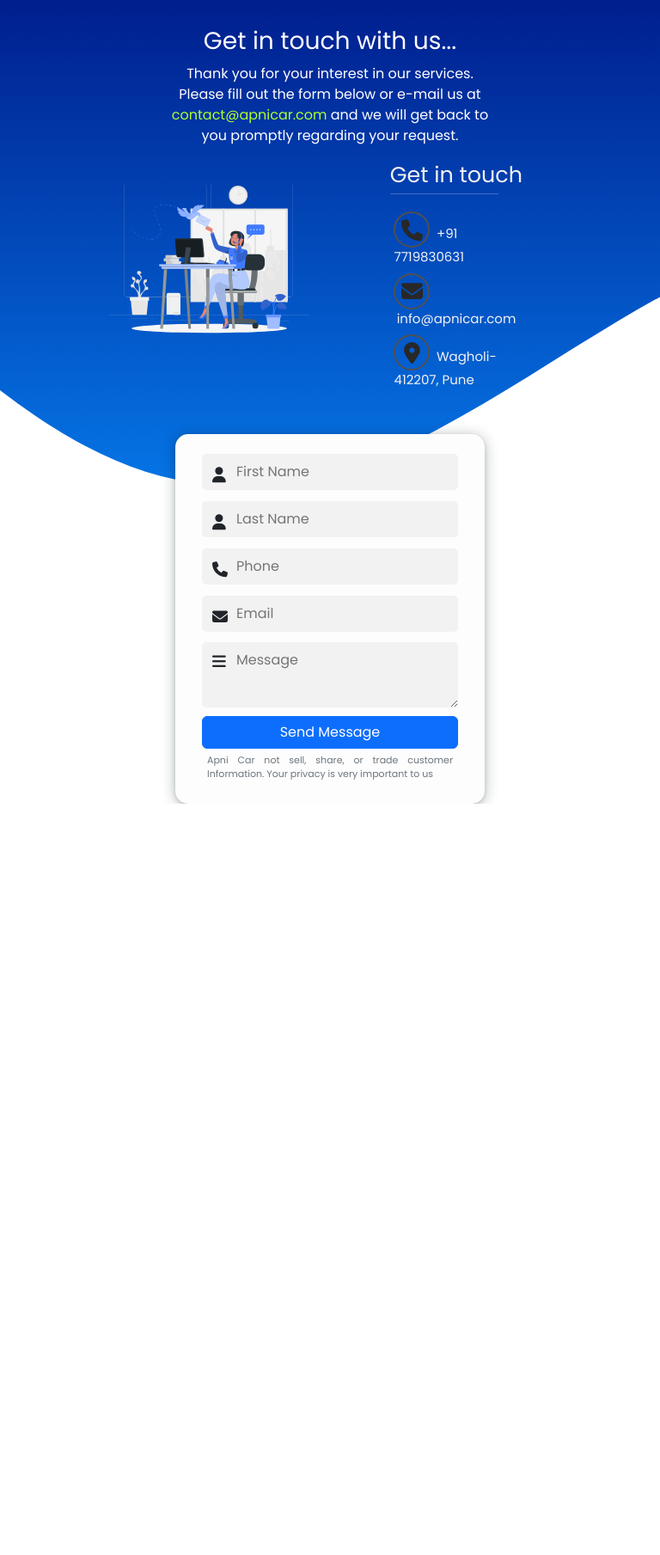
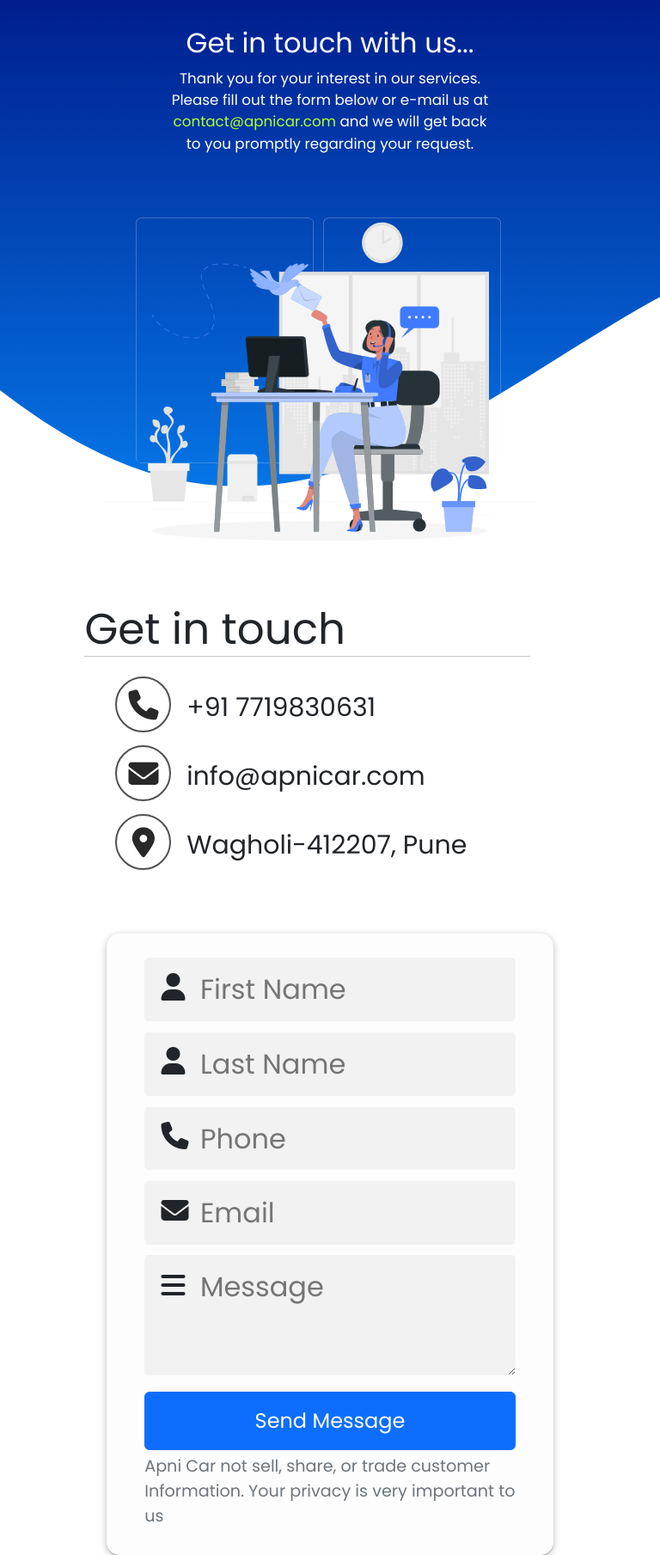
Before and after one commit to GuruprasadKokare/Contact-us-page, a PHP site: page / in a window 768 px wide. Shown: the whole page at 86% size. Before the commit the page ends 935 px from the top, so only its background shows below. Run offline with PHP 8.4, Linux system fonts and the light colour scheme; some libraries are stand-ins or nearby versions.

Commit message:
updated responcive version

```diff
--- a/contactstyle.css
+++ b/contactstyle.css
@@ -39,8 +39,10 @@ body {
     padding-top: 2%;
     padding-bottom: 2%;
 
-    box-shadow: rgba(14, 30, 37, 0.12) 0px 2px 4px 0px, rgba(14, 30, 37, 0.32) 0px 2px 16px 0px;
-    /* box-shadow: rgba(50, 50, 93, 0.25) 0px 2px 5px -1px, rgba(0, 0, 0, 0.3) 0px 1px 3px -1px; */
+    box-shadow: rgba(0, 0, 0, 0.25) 0px 0.0625em 0.0625em, rgba(0, 0, 0, 0.25) 0px 0.125em 0.5em, rgba(255, 255, 255, 0.1) 0px 0px 0px 1px inset;
+
+
+
     background-color: #fdfdfd;
     border: none;
 }
@@ -105,8 +107,9 @@ textarea:focus {
 }
 
 .box-1:focus-within {
-    box-shadow: rgba(0, 0, 0, 0.24) 0px 3px 8px;
-    transition: all 0.4s ease-in-out;
+    box-shadow: rgba(14, 30, 37, 0.12) 0px 2px 4px 0px, rgba(14, 30, 37, 0.32) 0px 2px 16px 0px;
+    transition: all 0.8s ease-in-out;
+    transition: all 0.8s ease-out;
 }
 
 .link-mail {
@@ -147,7 +150,7 @@ textarea:focus {
 
 .box3 {
     width: 70%;
-    margin-left: 20%;
+    margin-left: 30%;
     margin-right: auto;
     height: fit-content;
     padding-left: 2%;
@@ -223,7 +226,7 @@ textarea:focus {
 }
 
 .title {
-    margin-left: 13%;
+    margin-left: 30%;
 }
 
 
@@ -235,11 +238,9 @@ textarea:focus {
     /* height: 200px; */
 }
 
-.touch {
-    position: relative;
-}
 
-@media (min-width: 768px) {
+
+@media (max-width: 992px) {
     .bg-img {
         height: 720px;
         background-position: -185px 0px;
@@ -249,31 +250,93 @@ textarea:focus {
     }
 
     .touch ,.touch a{
-       color: #f2f2f2;
+        color: inherit;
+        font-size: 30px;
         /* position: absolute;
         top: 52%;
         left: -3%;
         width: -webkit-fill-available; */
     }
 
+    .touch i{
+        font-size: 35px;
+    width: 65px;
+    height: 65px;
+    margin-top: 3%;
+    }
+
+    .imagee{
+        width: 70%;
+        margin-left: 15%;
+    }
+
+    .line {
+        margin-left: 12%;
+        margin-right: 16%;
+        margin-top: -1%;
+    }
+
+    .box3{
+        margin-left: 15%;
+    }
+
+    .title{
+        margin-left: 12%;
+        font-size: 50px;
+    }
+
     .box{
+        display: initial;
+    }
+
+    .form input, .form textarea{
+        font-size: 200%;
+        padding-left: 15%;
+    }
+
+    .form i{
+        font-size: 200%;
 
     }
+    .pos, .pos-1{
+        margin-top: 4%;
+    margin-left: 2.5%;
+    }
 
+    textarea{
+        height: 140px;
+    }
 
+    .butun{
+        font-size: x-large;
+        padding: 15px;
+        margin-top: 2%;
+    }
 
+    .text-muted{
+        font-size: larger;
+    }
+
+    .box-1{
+        margin-bottom: 5%;
+    }
 }
 
 @media (min-width: 1000px) {
     .bg-img{
         background-size: cover;
-    height: 75%;
-    width: 100%;
-    background-position: center;
+        height: 75%;
+        width: 100%;
+        background-position: center;
     }
 
     .touch {
         position: initial;
+        color: initial;
+    }
+    .touch ,.touch a{
+        color: initial;
+    }
 
-    }
+
 }
--- a/index.html
+++ b/index.html
@@ -17,23 +17,25 @@
 
       <div class="bg-img">
 
-        <h2 class="text-white text-center  ">Get in touch with us...</h2>
-        <p class="text-white text-center" style="padding: 2px 25%;">
+        <h2 class="text-white text-center" style="font-size: 200%;">Get in touch with us...</h2>
+        <p class="text-white text-center" style="padding: 2px 25%; font-size: 105%;">
           Thank you for your interest in our services. Please fill out the form below or e-mail us at <a href = "mailto: gurukokare2002@gmail.com" class="link-mail">contact@apnicar.com</a> and we will get back to you promptly regarding your request.
         </p>
 
           <div class="box row  ">
             <div class="col-xl-6 col-lg-6 col-md-12 col-12 row">
 
-            <div class="col-lg-12 col-md-6 col-6">
-              <img src="./source/Contact us.svg" alt="logo" class="">
+
+              <div class="touch col-lg-12 col-md-12 col-12">
+              <img src="./source/Contact us.svg" alt="logo" class="imagee">
             </div>
-              <div class="touch col-lg-12 col-md-6 col-6">
-              <h3 class="title " style="margin-left: 30%;">Get in touch</h3>
+
+              <div class="touch col-lg-12 col-md-12 col-12">
+              <h3 class="title " >Get in touch</h3>
 
              <hr class="line">
 
-              <div class="box3 " style="margin-left: 30%;">
+              <div class="box3 ">
                 <i class="fa-solid fa-phone  pos-icon bord" style="display: inline-flex;"></i>
                 <a href= "tel:+917719830631" class="link-color">+91 7719830631</a>
                 <br>
@@ -41,7 +43,7 @@
 
                 <a href = "mailto: gurukokare2002@gmail.com" class="link-color">info@apnicar.com</a>
                 <br>
-                <i class="fa-solid fa-location-dot bord" id="loc"></i>
+                <i class="fa-solid fa-location-dot bord pos-icon" style="display: inline-flex;" id=""></i>
                 <a href="loc.html" class="link-color loc">Wagholi-412207, Pune</a>
 
                 </div>
@@ -60,9 +62,9 @@
                   <i class="fa-solid fa-envelope pos"></i>
                   <input type="email" name="email" placeholder="Email">
                   <i class="fa-solid fa-bars pos-1"></i>
-                  <textarea  placeholder="Message" name="message"></textarea>
+                  <textarea  placeholder="Message" name="message" ></textarea>
                   <submit class="btn btn-primary butun">Send Message</submit>
-                  <p class="text-muted text-size-sm justify-content-center">Apni Car not sell, share, or trade customer Information.  Your privacy is very important to us</p>
+                  <p class="text-muted justify-content-center ">Apni Car not sell, share, or trade customer Information.  Your privacy is very important to us</p>
                 </form>
               </div>
             </div>
```
